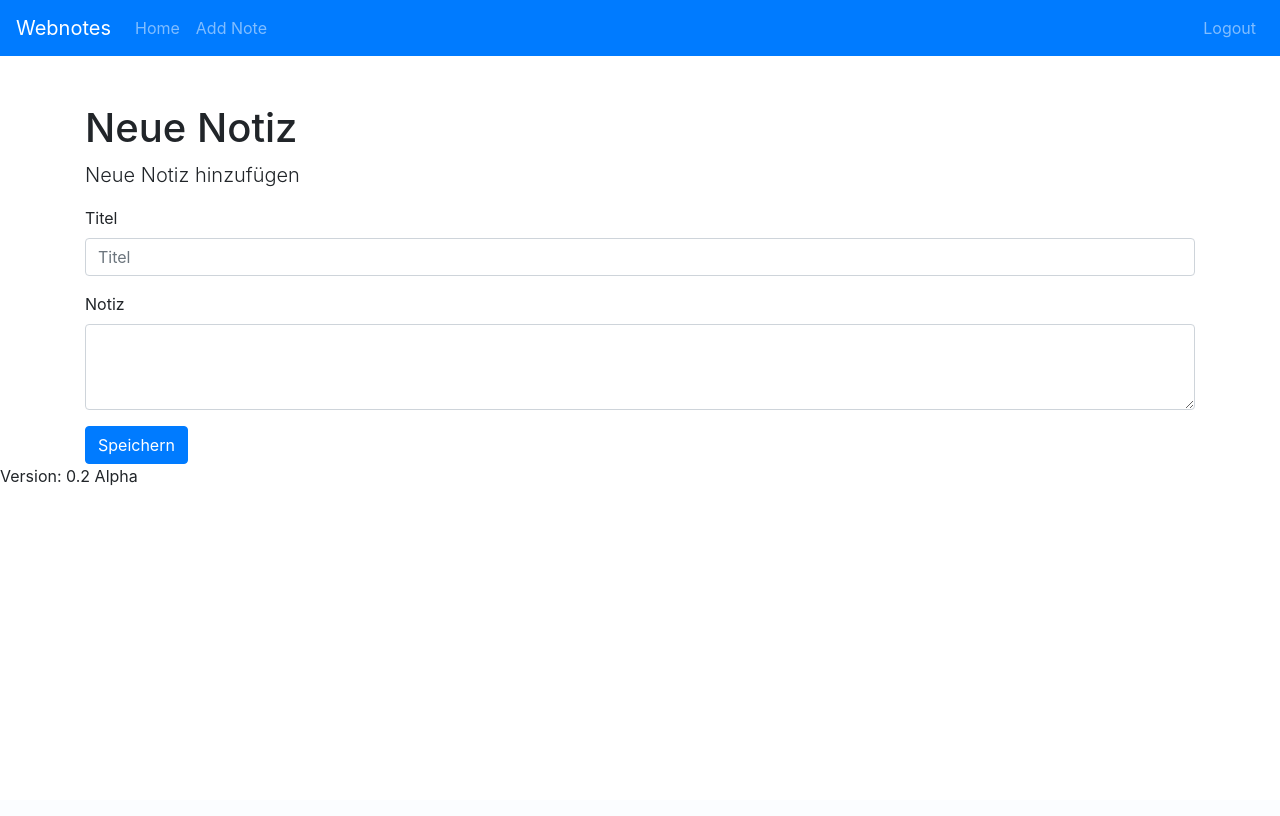
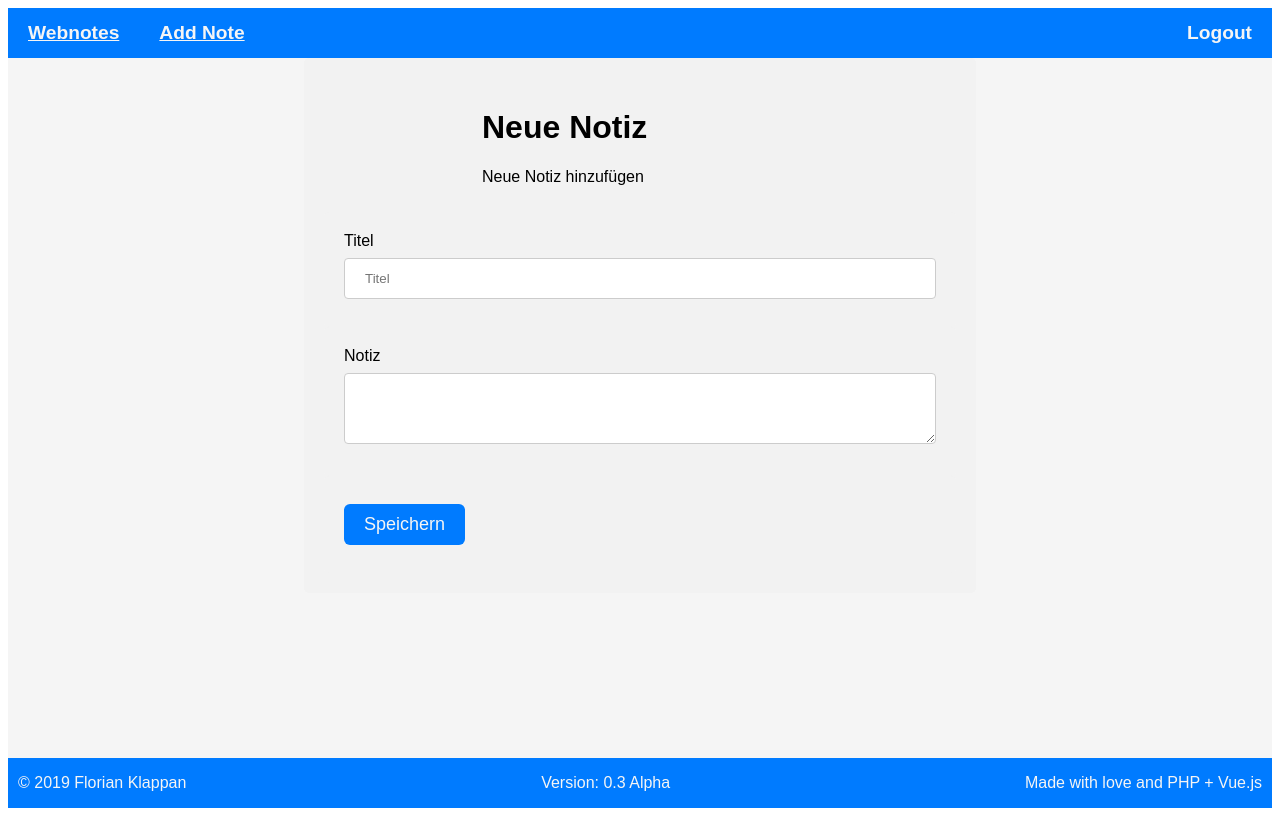
Before and after one commit to fklappan/webnotes-backend, a PHP site: page /public/index.php/add in a window 1280 px wide. Before the commit the page ends 486 px from the top, so only its background shows below. Run offline with PHP 8.4, Linux system fonts and the light colour scheme; the visitor is signed in with stand-in values (Sample User, id 1); data that the repository does not hold is empty.

Commit message:
removed bootstrap and added own custom css instead

```diff
--- a/version.php
+++ b/version.php
@@ -1,2 +1,2 @@
 <?php
-$GLOBALS["version"] = "0.2 Alpha";
+$GLOBALS["version"] = "0.3 Alpha";
--- a/views/layout/footer.php
+++ b/views/layout/footer.php
@@ -1,3 +1,10 @@
+</main>
+<footer class="footer">
+  <div class="footer__copyright footer__item">&copy; 2019 Florian Klappan</div>
+  <div class="footer__version footer__item">Version: <?php echo $GLOBALS["version"]; ?></div>
+  <div class="footer__signature footer__item">Made with love and PHP + Vue.js</div>
+
+</footer>
 </div>
 
 
@@ -5,10 +12,7 @@
 <!-- jQuery first, then Popper.js, then Bootstrap JS -->
 <script src="https://code.jquery.com/jquery-3.3.1.slim.min.js" integrity="sha384-q8i/X+965DzO0rT7abK41JStQIAqVgRVzpbzo5smXKp4YfRvH+8abtTE1Pi6jizo" crossorigin="anonymous"></script>
 <script src="https://cdnjs.cloudflare.com/ajax/libs/popper.js/1.14.7/umd/popper.min.js" integrity="sha384-UO2eT0CpHqdSJQ6hJty5KVphtPhzWj9WO1clHTMGa3JDZwrnQq4sF86dIHNDz0W1" crossorigin="anonymous"></script>
-<script src="https://stackpath.bootstrapcdn.com/bootstrap/4.3.1/js/bootstrap.min.js" integrity="sha384-JjSmVgyd0p3pXB1rRibZUAYoIIy6OrQ6VrjIEaFf/nJGzIxFDsf4x0xIM+B07jRM" crossorigin="anonymous"></script>
-
-
-Version: <?php echo $GLOBALS["version"]; ?>
+<!-- <script src="https://stackpath.bootstrapcdn.com/bootstrap/4.3.1/js/bootstrap.min.js" integrity="sha384-JjSmVgyd0p3pXB1rRibZUAYoIIy6OrQ6VrjIEaFf/nJGzIxFDsf4x0xIM+B07jRM" crossorigin="anonymous"></script> -->
 
 </body>
 </html>
--- a/views/layout/header.php
+++ b/views/layout/header.php
@@ -7,35 +7,20 @@
     <meta name="viewport" content="width=device-width, initial-scale=1, shrink-to-fit=no">
 
     <!-- Bootstrap CSS -->
-    <link rel="stylesheet" href="https://stackpath.bootstrapcdn.com/bootstrap/4.3.1/css/bootstrap.min.css" integrity="sha384-ggOyR0iXCbMQv3Xipma34MD+dH/1fQ784/j6cY/iJTQUOhcWr7x9JvoRxT2MZw1T" crossorigin="anonymous">
+    <link href="/views/style/dashboard.css" rel="stylesheet">
 
     <title>Simple online notes</title>
 </head>
 
 <body>
+    <div class="grid-container">
+        <header class="header">
+            <a class="header__item" href="/">Webnotes</a>
+            <?php if(isset($activeSession)): ?>
+                <a class="header__item <?php echo $add;?>" href="add">Add Note</a>
+            <?php endif; ?>
+            <div class="header__item-filler"></div>
+            <div class="header__item logout">Logout</div>
 
-    <nav class="navbar navbar-expand-lg navbar-dark bg-primary">
-        <a class="navbar-brand" href="/">Webnotes</a>
-        <button class="navbar-toggler" type="button" data-toggle="collapse" data-target="#navbarNavAltMarkup" aria-controls="navbarNavAltMarkup" aria-expanded="false" aria-label="Toggle navigation">
-            <span class="navbar-toggler-icon"></span>
-        </button>
-        <div class="collapse navbar-collapse order-1" id="navbarNavAltMarkup">
-            <div class="navbar-nav">
-                <a class="nav-item nav-link <?php echo $home;?>" href="index">Home <span class="sr-only">(current)</span></a>
-                <?php if(isset($activeSession)): ?>
-                    <a class="nav-item nav-link <?php echo $add;?>" href="add">Add Note</a>
-                <?php endif; ?>
-            </div>
-        </div>
-        <?php if(isset($activeSession)): ?>
-            <div class="collapse navbar-collapse order-3" id="navbarNavAltMarkup">
-                <div class="navbar-nav ml-auto">
-                    <a class="nav-item nav-link" href="logout">Logout</a>
-                </div>
-            </div>
-        <?php endif; ?>
-    </nav>
-
-    <br /><br />
-
-    <div class="container">
+        </header>
+        <main class="content">
--- a/views/note/add.php
+++ b/views/note/add.php
@@ -1,18 +1,24 @@
 <?php include __DIR__ . "/../layout/header.php"; ?>
 
+<div class="center form-group">
+  <div class="center">
     <h1>Neue Notiz</h1>
-<p class="lead">Neue Notiz hinzufügen</p>
+    <p>Neue Notiz hinzufügen</p>
+  </div>
 
   <form action="addnote" method="post">
   <div class="form-group">
-    <label for="title">Titel</label>
+      <div class="title">Titel</div>
       <input type="text" class="form-control" id="title" placeholder="Titel" name="title">
   </div>
   <div class="form-group">
-    <label for="content">Notiz</label>
+    <div class="title">Notiz</div>
       <textarea class="form-control" id="content" rows="3" name="content"></textarea>
   </div>
-  <button type="submit" class="btn btn-primary">Speichern</button>
+  <div class="form-group">
+    <button type="submit" class="button">Speichern</button>
+  </div>
   </form>
+</div>
 
 <?php include __DIR__ . "/../layout/footer.php"; ?>
--- /dev/null
+++ b/views/style/dashboard.css
@@ -0,0 +1,165 @@
+body{
+    font-family: 'Nunito', sans-serif;
+  }
+
+.grid-container {
+    display: grid;
+    grid-template-columns: 1fr;
+    grid-template-rows: 50px 1fr 50px;
+    grid-template-areas:
+        "header"
+        "content"
+        "footer";
+    ;
+    height: 100vh;
+}
+
+.header {
+    grid-area: header;
+    background-color: #007bff;
+    display: flex;
+    align-items: center;
+}
+
+.content {
+    grid-area: content;
+    background-color: whitesmoke;
+}
+
+.footer {
+    grid-area: footer;
+    background-color: #007bff;
+    display: flex;
+    align-items: center;
+    justify-content: space-between;
+    padding: 10px;
+}
+
+.header__item {
+    color: whitesmoke;
+    padding: 20px 20px 20px 20px;
+    font-weight: bold;
+    font-size: larger;
+    justify-self: flex-start;
+}
+
+.header_item-logout {
+    justify-self: flex-end;
+}
+
+.header__item-filler {
+    flex-grow: 1;
+}
+
+.header__item:hover {
+    background-color: rgba(255, 255, 255, 0.2);
+    cursor: pointer;
+  }
+
+.footer__item {
+    color: whitesmoke;
+}
+
+.content-overview {
+    display: grid;
+    grid-template-columns: repeat(auto-fit, minmax(650px, 1fr)); /* Where the magic happens */
+    grid-auto-rows: minmax(150px, 1fr);
+    grid-gap: 50px;
+    margin: 20px;
+}
+
+.button {
+    border-radius: 6px;
+    background-color: #007bff;
+    color: whitesmoke;
+    margin: 8px 0;
+    padding: 10px 20px;
+    font-size: large;
+    text-align: center;
+    text-decoration: none;
+    display: inline-block;
+    cursor: pointer;
+    border: none;
+}
+
+.button:hover {
+    background-color: #0575ec;
+}
+
+.button-danger {
+    background-color: rgb(224, 37, 37);
+}
+
+.button-danger:hover {
+    background-color: rgb(202, 30, 30);
+}
+
+.overviewcard {
+    padding: 10px;
+    border-radius: 6px;
+    background: #fff;
+    box-shadow: 0 6px 25px rgba(0,0,0,.18), 0 0 16px rgba(0,0,0,.15);
+    transition: .3s transform cubic-bezier(.155,1.105,.295,1.12),.3s box-shadow,.3s -webkit-transform cubic-bezier(.155,1.105,.295,1.12);
+    padding: 14px 80px 18px 36px;
+}
+
+.row {
+    align-self: center;
+    flex-direction: row;
+}
+
+.overviewcard__text {
+    align-self: center;
+    overflow: hidden;
+    text-overflow: ellipsis;
+    flex-direction: column;
+}
+
+.overviewcard__caption {
+    font-weight: bold;
+    font-size: larger;
+}
+
+.overviewcard__description {
+}
+
+.center {
+    margin: auto;
+    width: 50%;
+    padding: 10px;
+  }
+
+h1 {
+
+}
+
+input[type=text], select {
+    width: 100%;
+    padding: 12px 20px;
+    margin: 8px 0;
+    display: inline-block;
+    border: 1px solid #ccc;
+    border-radius: 4px;
+    box-sizing: border-box;
+}
+
+.form-group {
+    border-radius: 5px;
+    background-color: #f2f2f2;
+    padding: 20px;
+  }
+
+textarea, select {
+    width: 100%;
+    padding: 12px 20px;
+    margin: 8px 0;
+    display: inline-block;
+    border: 1px solid #ccc;
+    border-radius: 4px;
+    box-sizing: border-box;
+}
+
+/* .overviewcard:hover{
+     transform: scale(1.02);
+  box-shadow: 0 10px 20px rgba(0,0,0,.32), 0 4px 8px rgba(0,0,0,.26);
+} */
```
Also changed, not shown: views/note/edit.php (+8 -3 lines), views/note/index.php (+8 -21 lines). Lines whose indentation alone changed are shown as unchanged.
